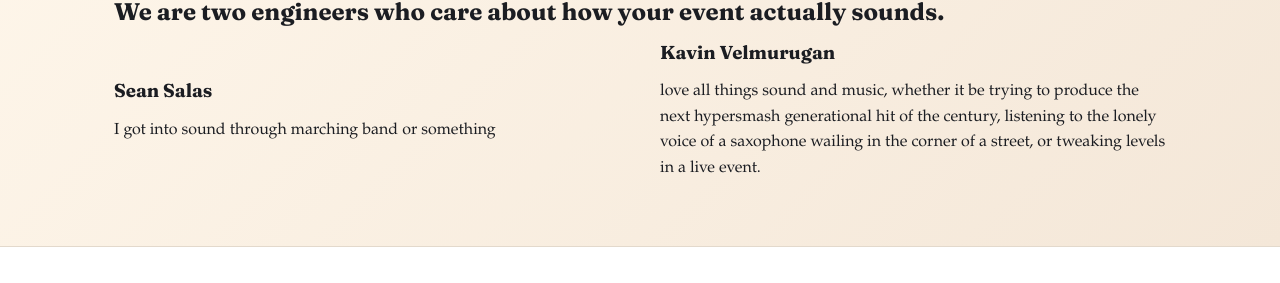
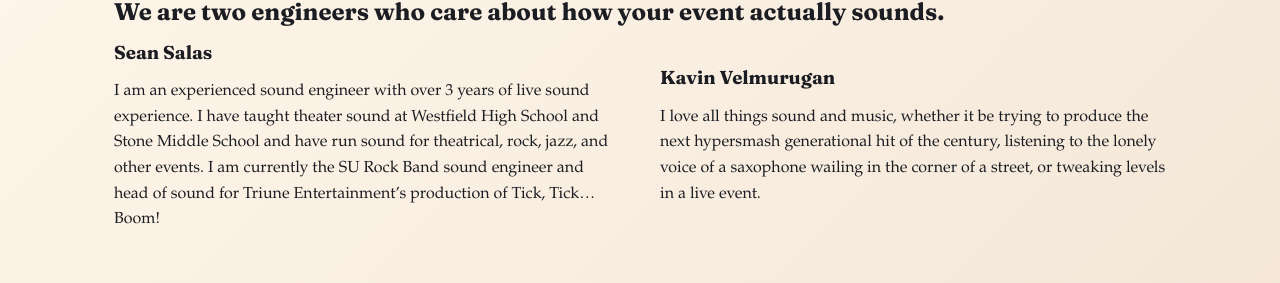
Before and after one commit to Kavelin/id8sound, a SvelteKit app: page /about in a window 1280 px wide. Shown: the part 206-489 px from the top of the page. Built offline with nearby package versions, Linux system fonts and the light colour scheme.

Commit message:
Update sean's bio

```diff
--- a/src/routes/about/+page.svelte
+++ b/src/routes/about/+page.svelte
@@ -18,13 +18,19 @@
     <div class="split">
       <div>
         <h3>Sean Salas</h3>
-        <p>I got into sound through marching band or something</p>
+        <p>
+          I am an experienced sound engineer with over 3 years of live sound
+          experience. I have taught theater sound at Westfield High School and
+          Stone Middle School and have run sound for theatrical, rock, jazz, and
+          other events. I am currently the SU Rock Band sound engineer and head
+          of sound for Triune Entertainment’s production of Tick, Tick… Boom!
+        </p>
       </div>
 
       <div>
         <h3>Kavin Velmurugan</h3>
         <p>
-          love all things sound and music, whether it be trying to produce the
+          I love all things sound and music, whether it be trying to produce the
           next hypersmash generational hit of the century, listening to the
           lonely voice of a saxophone wailing in the corner of a street, or
           tweaking levels in a live event.
```
